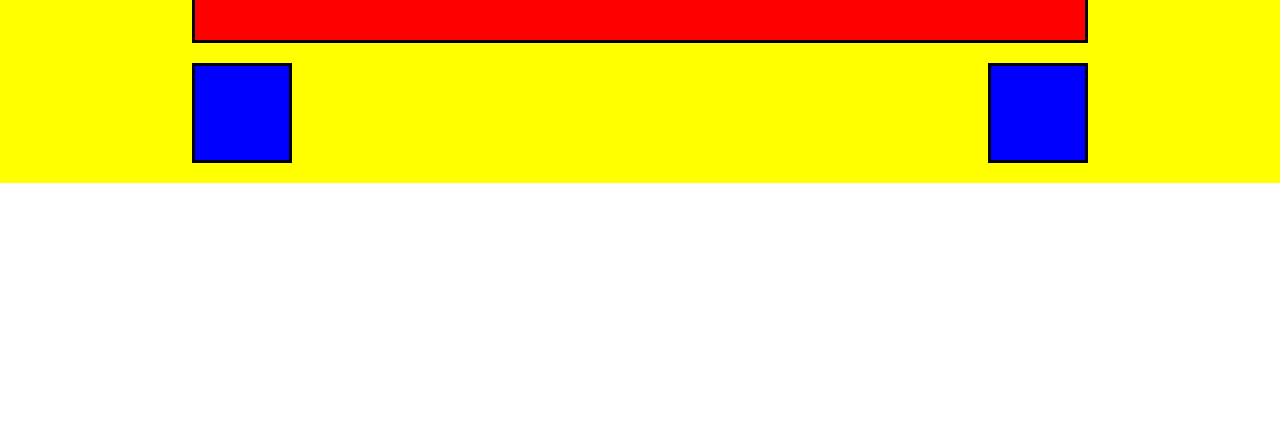
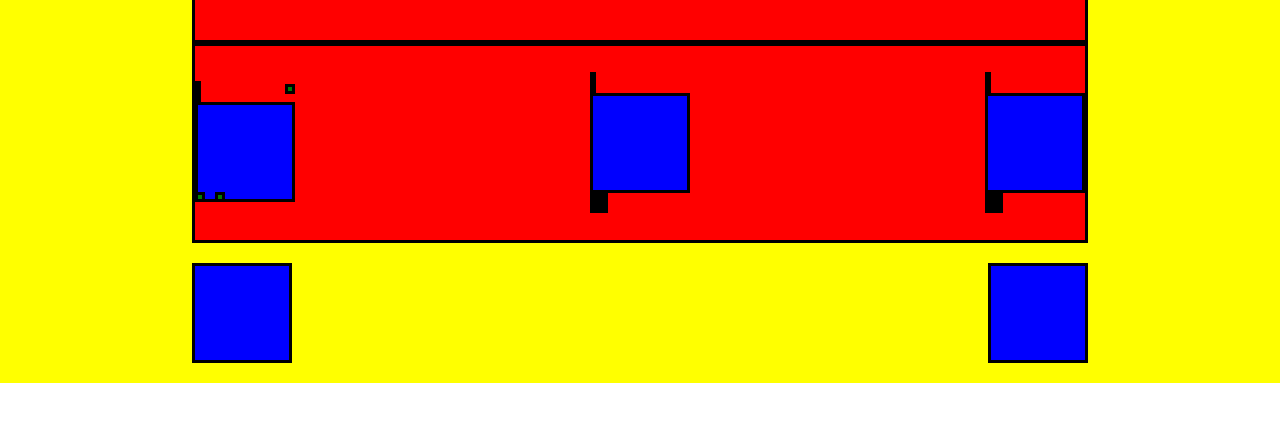
Before and after one commit to MirkoGLostia/html-css-boolando, a plain HTML site: page index.html in a window 1280 px wide. Shown: the part 157-578 px from the top of the page. Drawn offline with Linux system fonts and the light colour scheme.

Commit message:
html_css_main-structure

```diff
--- a/css/style.css
+++ b/css/style.css
@@ -30,7 +30,34 @@
 
 /* main */
 
+.article{
+    position: relative;
+}
 
+.heart{
+    position: absolute;
+    top: 0;
+    right: 0;
+}
+
+.disc{
+    position: absolute;
+    bottom: 0;
+    left: 0;
+}
+
+.label{
+    position: absolute;
+    bottom: 0;
+    left: 0;
+    width: 100%;
+}
+
+.flex-art{
+    display: flex;
+    align-items: flex-start;
+    gap: 10px;
+}
 
 
 
@@ -69,3 +96,10 @@
 .c{
     background-color: yellow;
 }
+
+.d{
+    background-color: green;
+    border: solid black;
+    width: 10px;
+    height: 10px;
+}
--- a/index.html
+++ b/index.html
@@ -28,6 +28,73 @@
     </header>
 
     <!-- main: 2 row of products -->
+    <main>
+        <div class="ex-padding c">
+            <section class="flex a">
+                <article class="article">
+                    <!-- img -->
+                    <span class="b">
+
+                    </span>
+                    <!-- txt -->
+                    <p class="b">
+
+                    </p>
+                    <!-- labels -->
+                    <span class="heart d">
+
+                    </span>
+                    <div class="label flex-art">
+                        <span class="d"></span>
+                        <span class="d"></span>
+                    </div>
+                </article>
+
+                <article>
+                    <!-- img -->
+                    <span class="b">
+
+                    </span>
+                    <!-- txt -->
+                    <p class="b">
+
+                    </p>
+                    <!-- labels -->
+                    <span class="b">
+
+                    </span>
+                    <span class="b">
+
+                    </span>
+                    <span class="b">
+
+                    </span>
+                </article>
+
+                <article>
+                    <!-- img -->
+                    <span class="b">
+
+                    </span>
+                    <!-- txt -->
+                    <p class="b">
+
+                    </p>
+                    <!-- labels -->
+                    <span class="b">
+
+                    </span>
+                    <span class="b">
+
+                    </span>
+                    <span class="b">
+
+                    </span>
+                </article>
+
+            </section>
+        </div>
+    </main>
 
     <!-- footer: logo and socials -->
     <footer>
```
